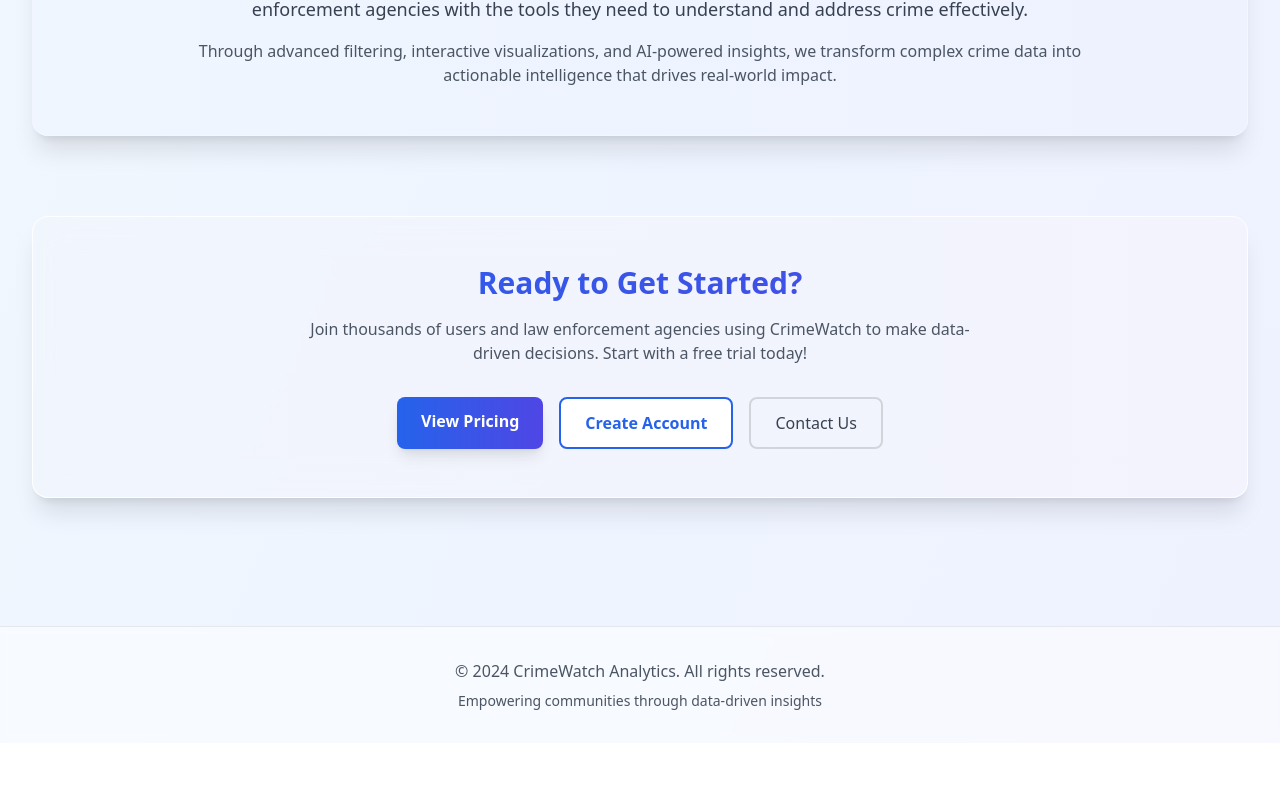
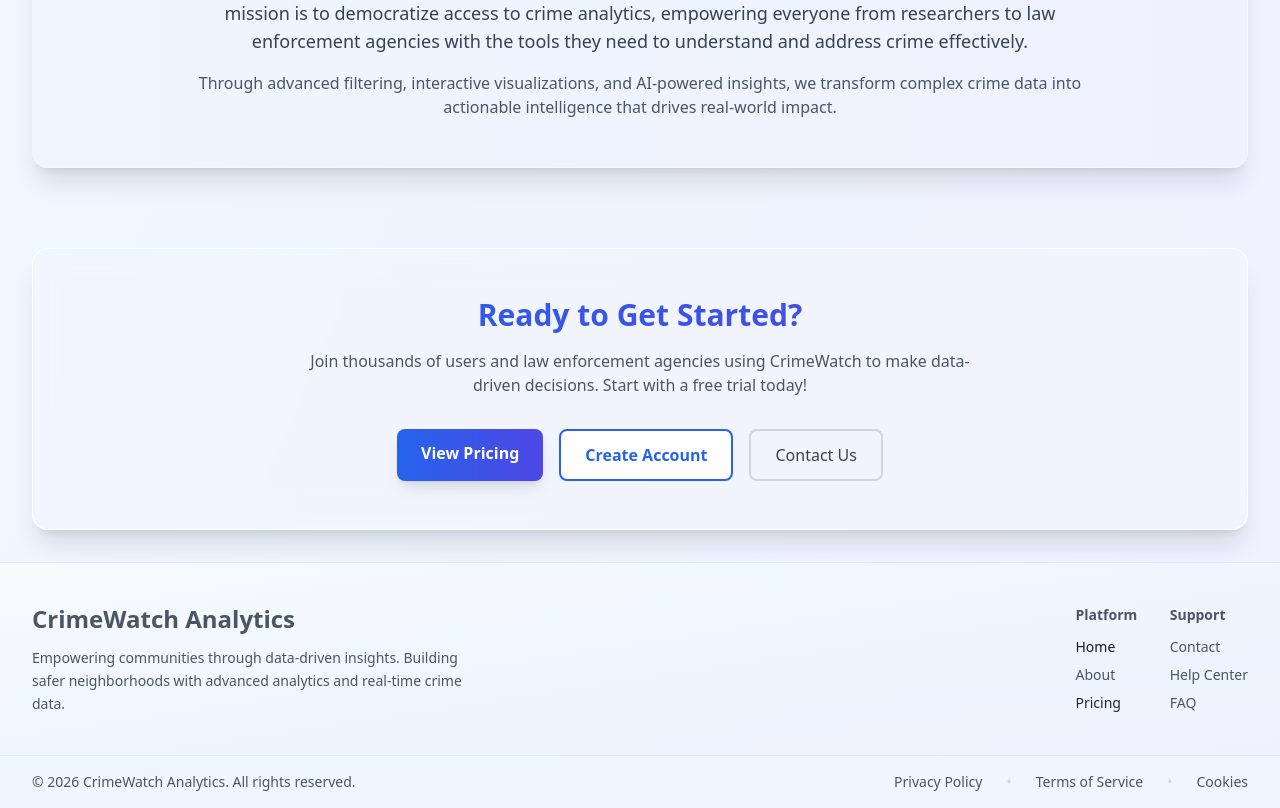
Before and after one commit to sanath2567/new_one, a React (Vite) app: page / in a window 1280 px wide. Shown: the part 2224-3032 px from the top of the page. Before the commit the page ends 2967 px from the top, so only its background shows below. Built offline with nearby package versions, Linux system fonts and the light colour scheme; no server answers.

Commit message:
update the footer

```diff
--- a/src/components/Layout.jsx
+++ b/src/components/Layout.jsx
@@ -4,20 +4,73 @@ import { motion } from 'framer-motion'
 
 const Layout = () => {
     return (
-        <div className="min-h-screen">
+        <div className="min-h-screen flex flex-col">
             <Navbar />
             <motion.main
                 initial={{ opacity: 0, y: 20 }}
                 animate={{ opacity: 1, y: 0 }}
                 transition={{ duration: 0.5 }}
-                className="max-w-7xl mx-auto px-4 sm:px-6 lg:px-8 pb-12"
+                className="flex-1 max-w-7xl w-full mx-auto px-4 sm:px-6 lg:px-8 py-8"
             >
                 <Outlet />
             </motion.main>
-            <footer className="mt-20 py-8 border-t border-gray-200 bg-white/50 backdrop-blur-sm">
-                <div className="max-w-7xl mx-auto px-4 sm:px-6 lg:px-8 text-center text-gray-600">
-                    <p>&copy; 2024 CrimeWatch Analytics. All rights reserved.</p>
-                    <p className="text-sm mt-2">Empowering communities through data-driven insights</p>
+
+            {/* Modern Two-Tone Footer */}
+            <footer className="mt-auto">
+                {/* Dark Section */}
+                <div className="bg-gradient-to-br bg-blue-50 border-t border-blue-100">
+                    <div className="max-w-7xl mx-auto px-4 sm:px-6 lg:px-8 py-10">
+                        <div className="grid grid-cols-1 md:grid-cols-2 gap-8 items-center">
+                            {/* Brand & Tagline */}
+                            <div>
+                                <h3 className="text-2xl font-bold text-gray-600 mb-3">
+                                    CrimeWatch Analytics
+                                </h3>
+                                <p className="text-gray-600 text-sm leading-relaxed max-w-md">
+                                    Empowering communities through data-driven insights.
+                                    Building safer neighborhoods with advanced analytics and real-time crime data.
+                                </p>
+                            </div>
+
+                            {/* Quick Navigation */}
+                            <div className="grid grid-cols-2 gap-4 md:justify-self-end">
+                                <div>
+                                    <h4 className="text-sm font-semibold text-gray-600 mb-3">Platform</h4>
+                                    <div className="space-y-2">
+                                        <a href="/" className="block text-sm text-gray-900 hover:text-blue-500 transition-colors">Home</a>
+                                        <a href="/about" className="block text-sm text-gray-600 hover:text-blue-500 transition-colors">About</a>
+                                        <a href="/pricing" className="block text-sm text-gray-800 hover:text-blue-500 transition-colors">Pricing</a>
+                                    </div>
+                                </div>
+                                <div>
+                                    <h4 className="text-sm font-semibold text-gray-600 mb-3">Support</h4>
+                                    <div className="space-y-2">
+                                        <a href="/contact" className="block text-sm text-gray-600 hover:text-blue-500 transition-colors">Contact</a>
+                                        <a href="#" className="block text-sm text-gray-600 hover:text-blue-500 transition-colors">Help Center</a>
+                                        <a href="#" className="block text-sm text-gray-600 hover:text-blue-500 transition-colors">FAQ</a>
+                                    </div>
+                                </div>
+                            </div>
+                        </div>
+                    </div>
+                </div>
+
+                {/* Light Bottom Bar */}
+                <div className="bg-blue-50 border-t border-blue-100">
+                    <div className="max-w-7xl mx-auto px-4 sm:px-6 lg:px-8 py-4">
+                        <div className="flex flex-col sm:flex-row justify-between items-center gap-3">
+                            <p className="text-sm text-gray-600">
+                                &copy; 2026 CrimeWatch Analytics. All rights reserved.
+                            </p>
+                            <div className="flex items-center gap-6 text-sm text-gray-600">
+                                <a href="#" className="hover:text-blue-600 transition-colors">Privacy Policy</a>
+                                <span className="text-gray-300">•</span>
+                                <a href="#" className="hover:text-blue-600 transition-colors">Terms of Service</a>
+                                <span className="text-gray-300">•</span>
+                                <a href="#" className="hover:text-blue-600 transition-colors">Cookies</a>
+                            </div>
+                        </div>
+                    </div>
                 </div>
             </footer>
         </div>
```
